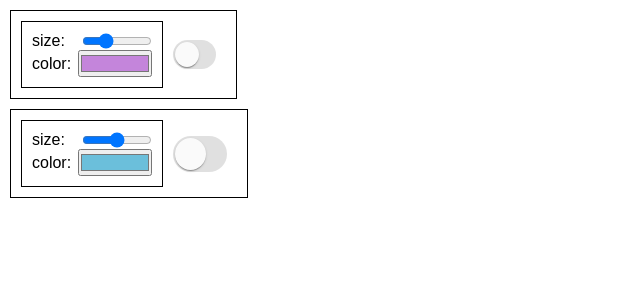
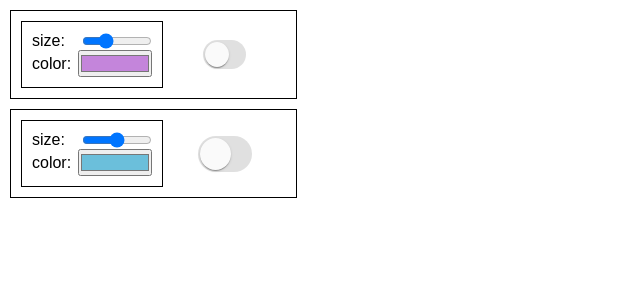
Before and after one commit to Lambdaphile/track-thumb-toggle-switch, a React (Create React App) app: page / in a window 1280 px wide. Shown: the top 300 px of the page, without its empty margins (0-640 px from the left). Built offline with nearby package versions, Linux system fonts and the light colour scheme.

Commit message:
Center preview content

```diff
--- a/src/components/preview/index.module.scss
+++ b/src/components/preview/index.module.scss
@@ -1,16 +1,16 @@
 .preview {
   border: 1px solid;
   display: flex;
-  justify-content: space-evenly;
   padding: 10px;
-  width: min-content;
+  width: 265px;
 }
 
 .content {
   align-items: center;
   display: flex;
-  justify-content: space-between;
+  justify-content: center;
   padding: 0 10px;
+  flex: 1;
 }
 
 .controls {
```
